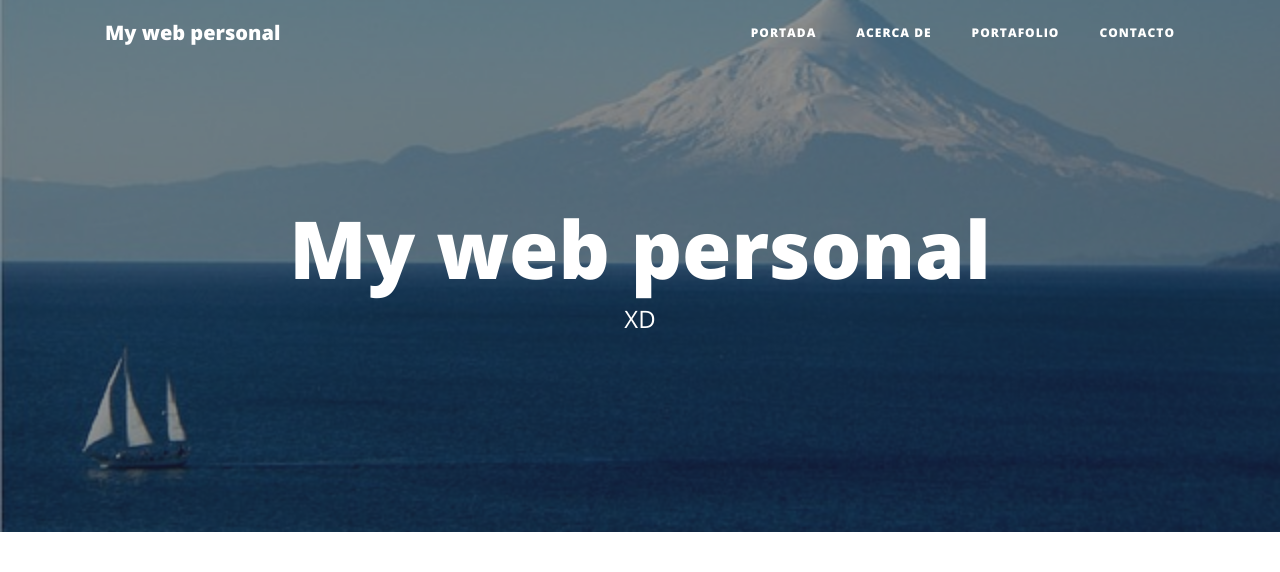
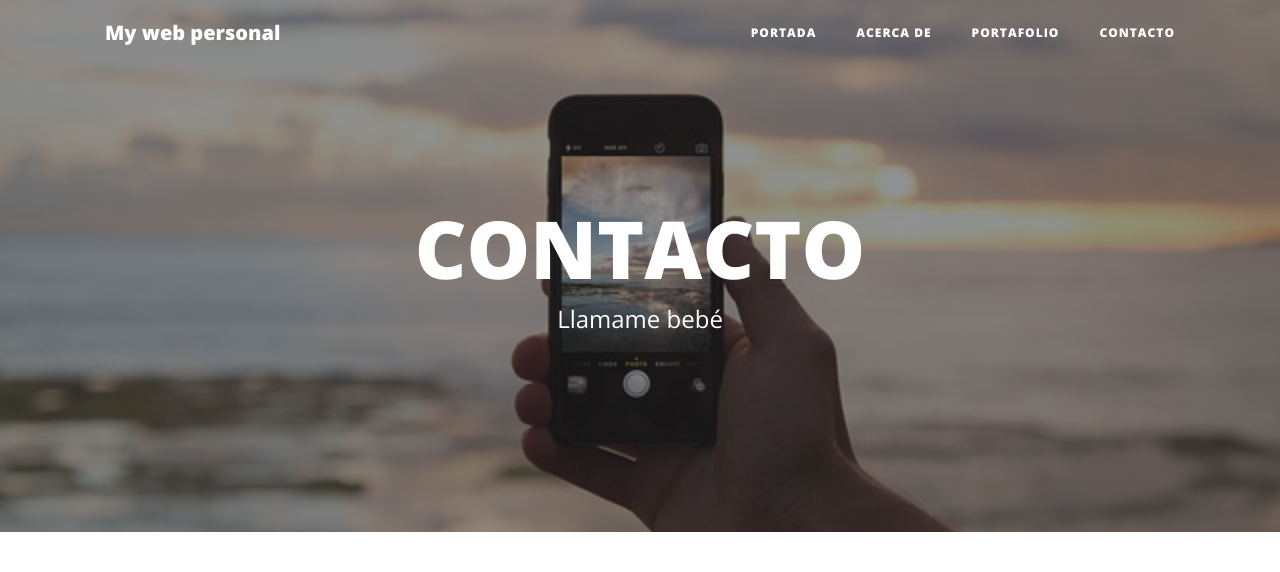
Before and after one commit to dtellogaete/PersonalPage, a Django app: page /contact/ in a window 1280 px wide. Shown: the top 572 px of the page. Run offline with Django 3.2, Linux system fonts and the light colour scheme; some libraries are stand-ins or nearby versions.

Commit message:
Actualizacion

```diff
--- a/web_personal/core/templates/core/base.html
+++ b/web_personal/core/templates/core/base.html
@@ -48,14 +48,13 @@
   </nav>
 
   <!-- Cabecera -->
-  <header class="masthead" style="background-image: url('{% static 'core/img/home.jpg' %}')">
+  <header class="masthead" style="background-image: url('{% block background %} {% endblock %}')">
     <div class="overlay"></div>
     <div class="container">
       <div class="row">
         <div class="col-lg-8 col-md-10 mx-auto">
           <div class="site-heading">
-            <h1> My web personal</h1>
-            <span class="subheading">XD</span>
+            {% block headers %}{% endblock %}
           </div>
         </div>
       </div>
--- a/web_personal/core/templates/core/contact.html
+++ b/web_personal/core/templates/core/contact.html
@@ -1,6 +1,13 @@
 {% extends 'core/base.html' %}
 
 {% block title %}Contact{% endblock %}
+
+{% block background%}{% load static %}{% static 'core/img/contact.jpg' %}{% endblock %}
+
+{% block headers %}
+<h1> CONTACTO</h1>
+<span class="subheading">Llamame bebé</span>
+{% endblock %}
 
 {% block content %}
 <h2>Contacto</h2>
```
Also changed, not shown: web_personal/core/templates/core/about.html (+8 -0 lines), web_personal/core/templates/core/home.html (+7 -0 lines), web_personal/core/templates/core/portfolio.html (+7 -0 lines), web_personal/core/static/core/img/about-bg.jpg (deleted), web_personal/core/static/core/img/avatar.jpg (deleted), web_personal/core/static/core/img/contact-bg.jpg (deleted), web_personal/core/static/core/img/contact.jpg (added), web_personal/core/static/core/img/portfolio-bg.jpg (deleted).
